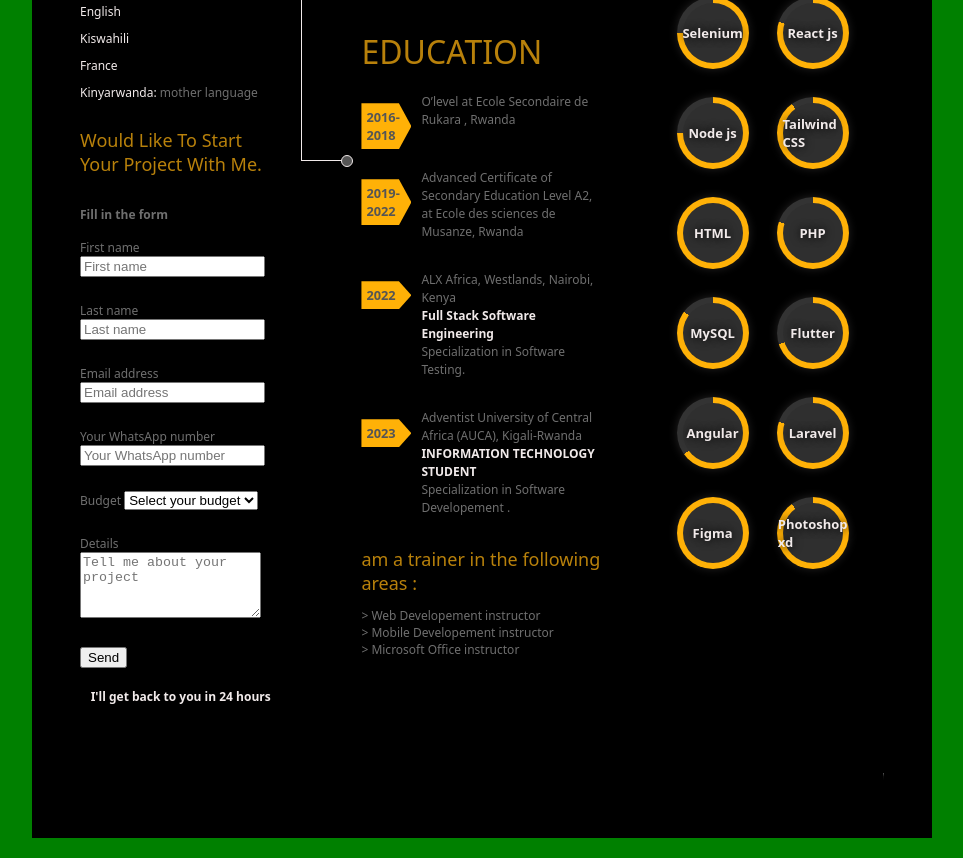
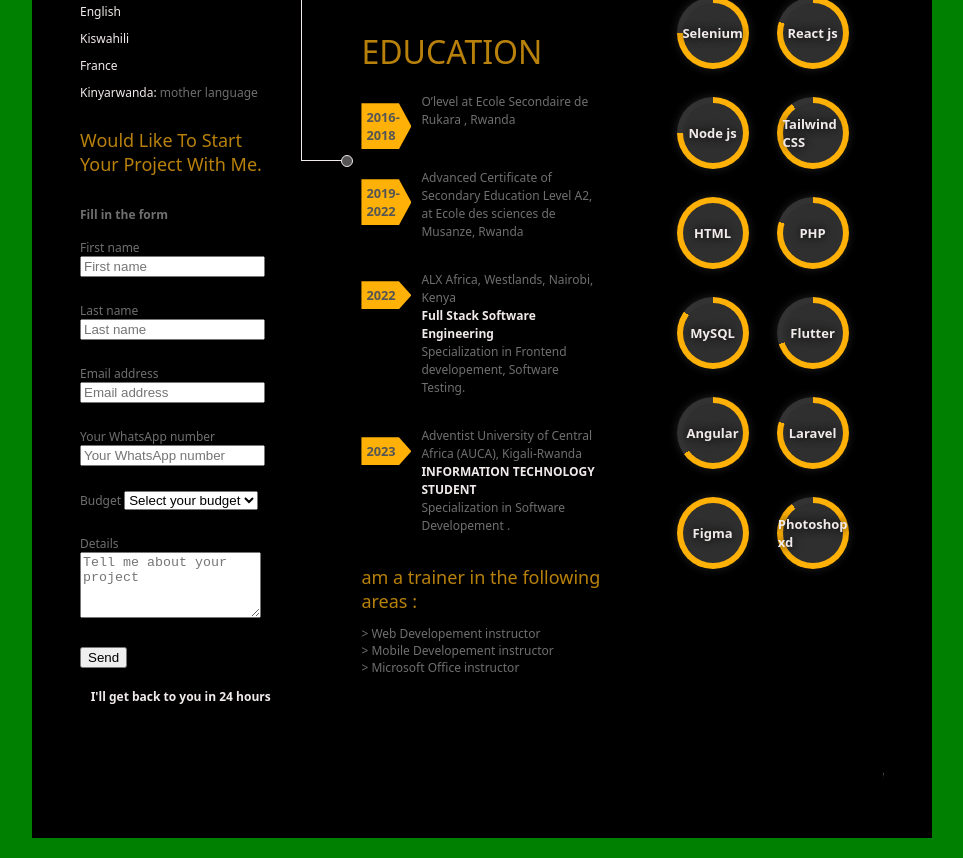
Before and after one commit to Christophe210/Christophe_Resume_-, a plain HTML site: page index.html in a window 1280 px wide. Shown: the part 960-1818 px from the top of the page, without its empty margins (158-1121 px from the left). Drawn offline with Linux system fonts and the light colour scheme.

Commit message:
Update index.html

```diff
--- a/index.html
+++ b/index.html
@@ -304,7 +304,7 @@
                                 Full Stack Software Engineering
                             </div>
                             <div class="describe">
-                                Specialization in  Software Testing.
+                                Specialization in Frontend developement, Software Testing.
 
                             </div>
                         </div>
```
